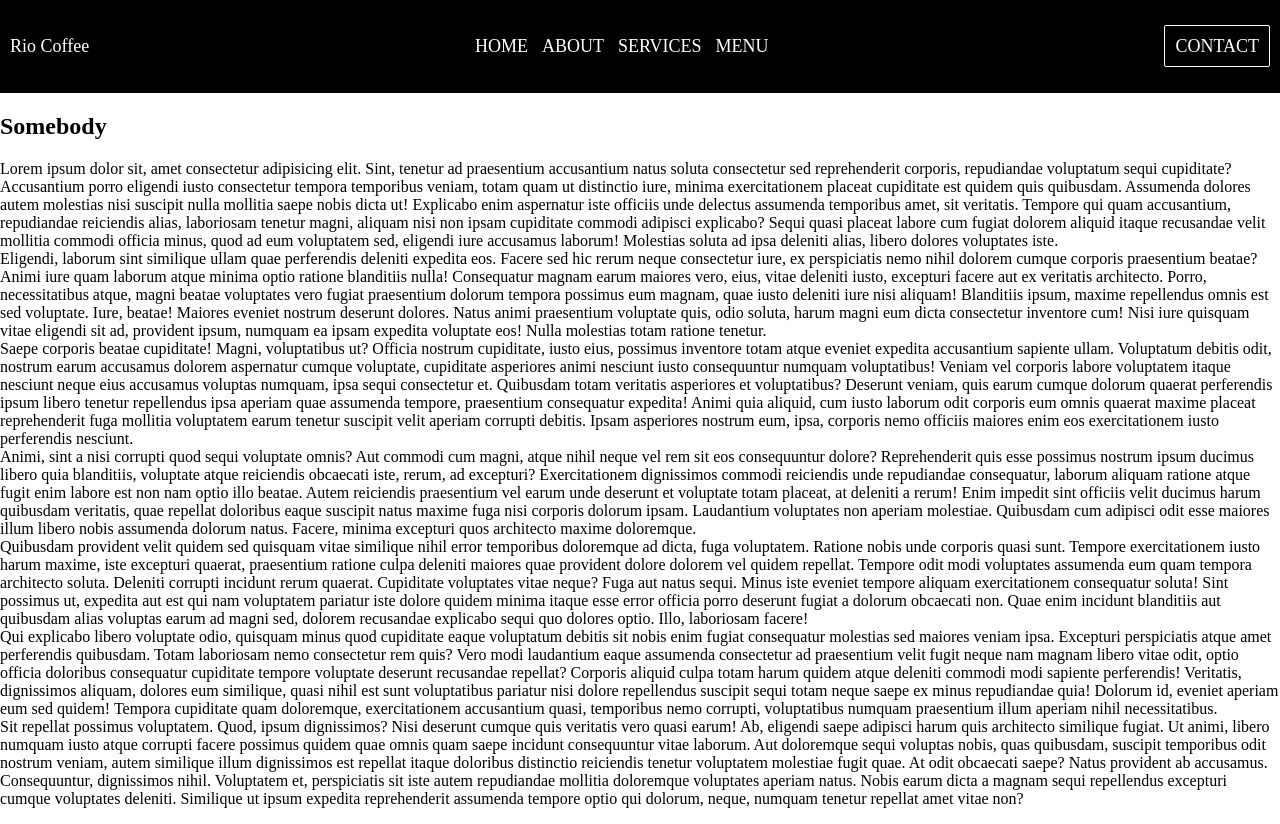
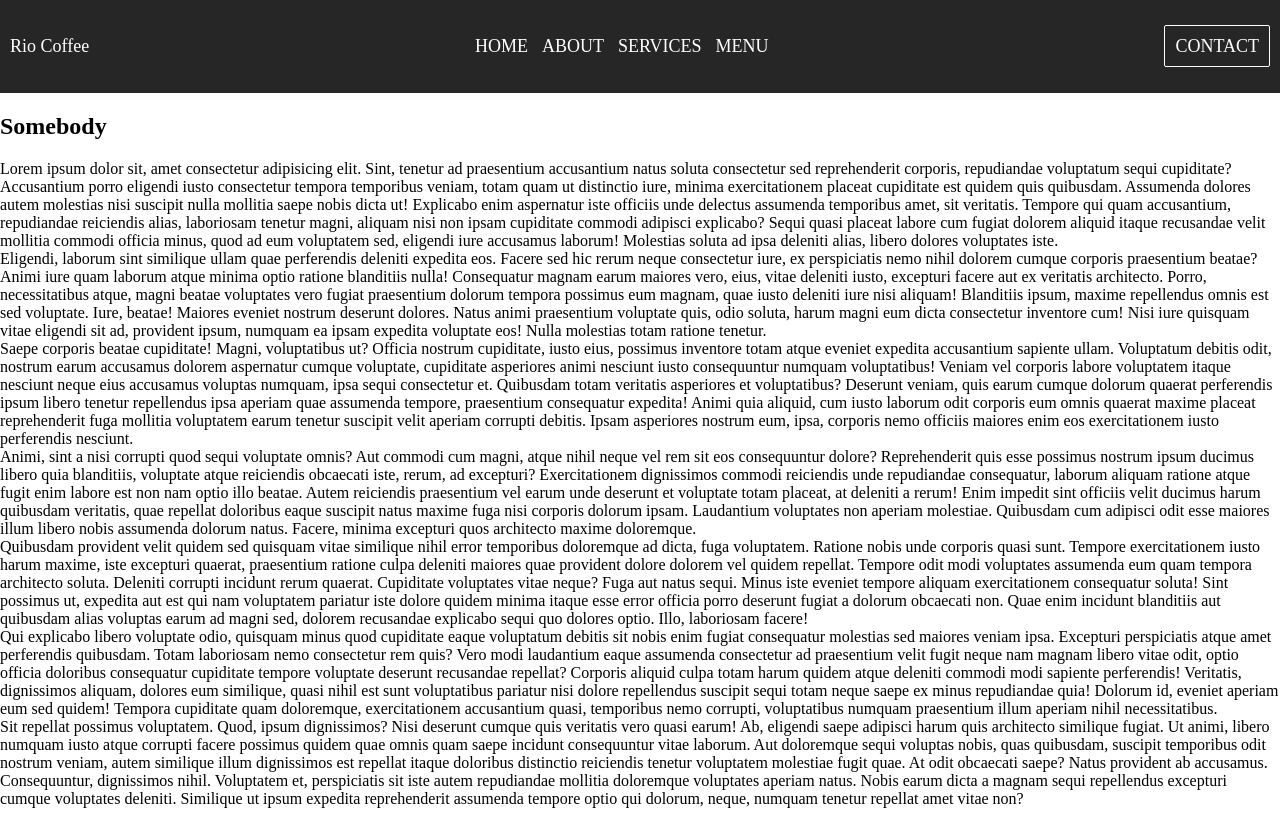
Before and after one commit to JBSVadim/Header, a plain HTML site: page index.html in a window 1280 px wide. Drawn offline with Linux system fonts and the light colour scheme.

Commit message:
Header
Modificate header background color

```diff
--- a/assets/css/style.css
+++ b/assets/css/style.css
@@ -17,7 +17,7 @@ ul {
 }
 .main-header {
   color: white;
-  background-color: black;
+  background-color: #262626;
   position: relative;
   left: 0;
   right: 0;
```
